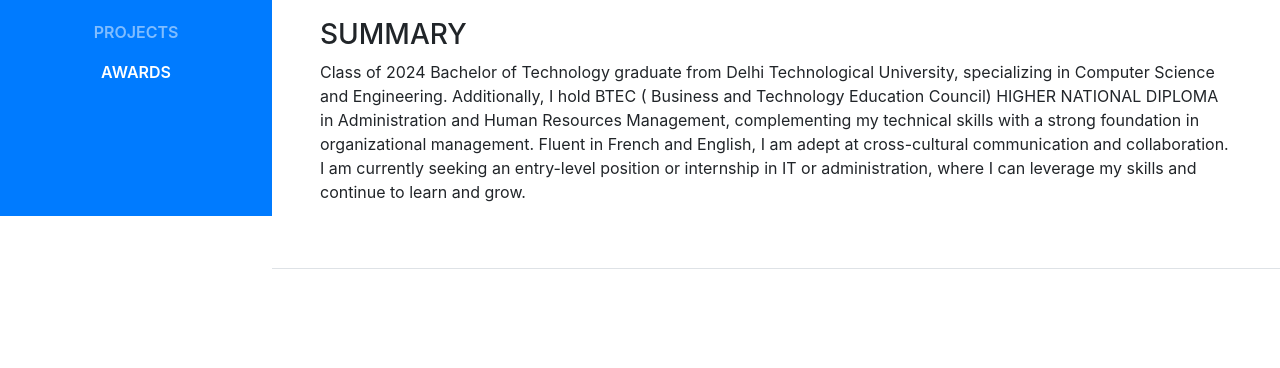
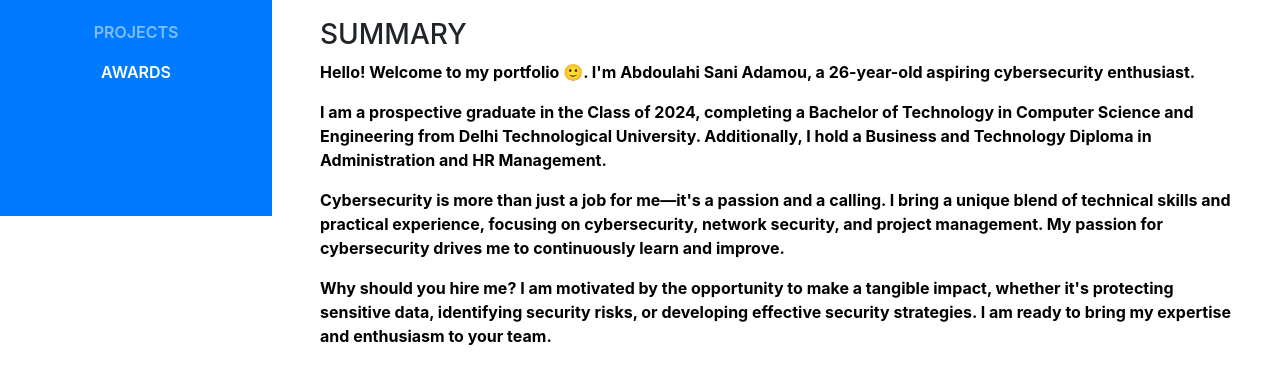
Before and after one commit to abdoulasani/Mycyberfolio, a website with bundled scripts: page index.html in a window 1280 px wide. Shown: the part 584-952 px from the top of the page. Built offline with nearby package versions, Linux system fonts and the light colour scheme; a web font is replaced by a local one.

Commit message:
Update index.html

```diff
--- a/index.html
+++ b/index.html
@@ -155,12 +155,13 @@
       <br>
       <div class="summary">
         <h3>Summary</h3>
-        <p>Class of 2024 Bachelor of Technology graduate from Delhi Technological University, specializing in Computer Science and Engineering.
+        <p><strong style="color: black;">Hello! Welcome to my portfolio 🙂. I'm Abdoulahi Sani Adamou, a 26-year-old aspiring cybersecurity enthusiast.</strong></p>
 
-Additionally, I hold BTEC ( Business and Technology Education Council) HIGHER NATIONAL DIPLOMA in Administration and Human Resources Management, complementing my technical skills with a strong foundation in organizational management.
+  <p><strong style="color: black;">I am a prospective graduate in the Class of 2024, completing a Bachelor of Technology in Computer Science and Engineering from Delhi Technological University. Additionally, I hold a Business and Technology Diploma in Administration and HR Management.</strong></p>
 
-Fluent in French and English, I am adept at cross-cultural communication and collaboration.
-I am currently seeking an entry-level position or internship in IT or administration, where I can leverage my skills and continue to learn and grow.</p>
+  <p><strong style="color: black;">Cybersecurity is more than just a job for me—it's a passion and a calling. I bring a unique blend of technical skills and practical experience, focusing on cybersecurity, network security, and project management. My passion for cybersecurity drives me to continuously learn and improve.</strong></p>
+
+  <p><strong style="color: black;">Why should you hire me? I am motivated by the opportunity to make a tangible impact, whether it's protecting sensitive data, identifying security risks, or developing effective security strategies. I am ready to bring my expertise and enthusiasm to your team.</strong></p>
     </div></div>
 
     <div>
```
